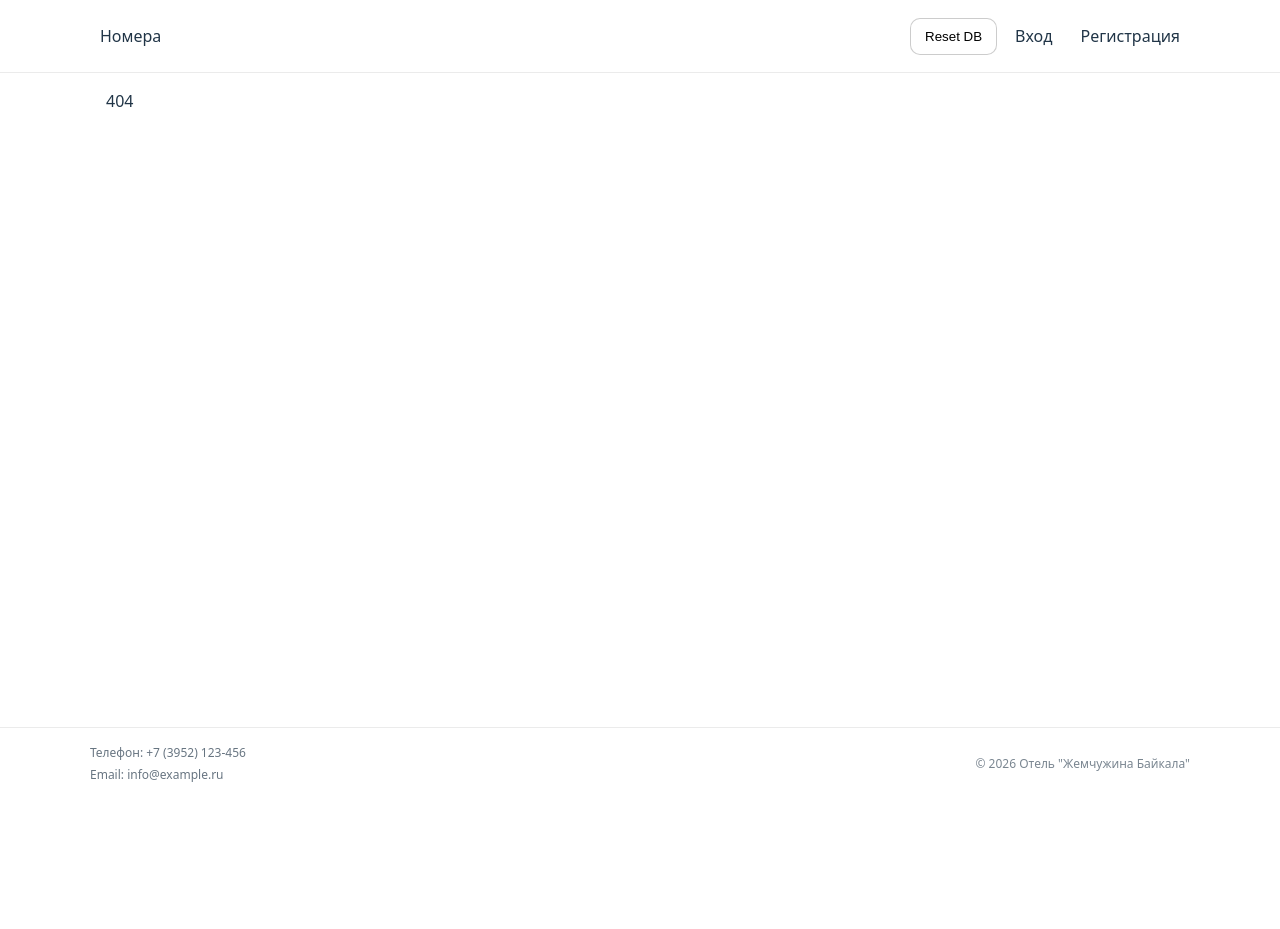
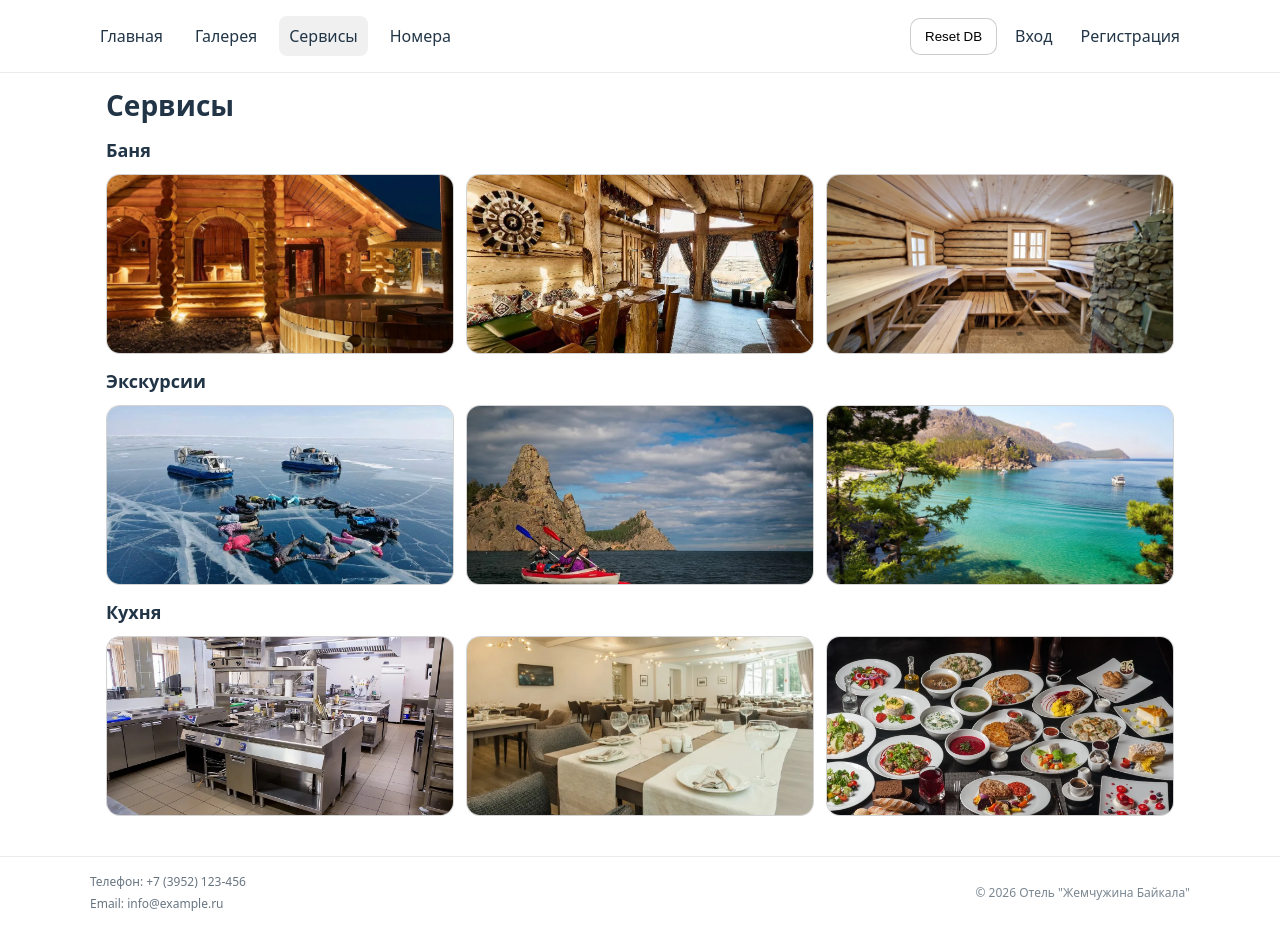
Before and after one commit to iNkyZ1/Diploma-SPA, a React app in the folder frontend/: page /services in a window 1280 px wide. Before the commit this address had no page. Before the commit the page ends 800 px from the top, so only its background shows below. Built offline with nearby package versions, Linux system fonts and the light colour scheme; the HTML template or start-up script is replaced by a standard one.

Commit message:
feat(pages): add home gallery and services pages

```diff
--- a/frontend/src/app/router/AppRouter.jsx
+++ b/frontend/src/app/router/AppRouter.jsx
@@ -10,12 +10,17 @@ import { MyBookingsPage } from '../../pages/MyBookingsPage/MyBookingsPage';
 import { AdminPage } from '../../pages/AdminPage/AdminPage';
 import { AuthLoginPage } from '../../pages/AuthLoginPage/AuthLoginPage';
 import { AuthRegisterPage } from '../../pages/AuthRegisterPage/AuthRegisterPage';
+import { HomePage } from '../../pages/HomePage/HomePage';
+import { GalleryPage } from '../../pages/GalleryPage/GalleryPage';
+import { ServicesPage } from '../../pages/ServicesPage/ServicesPage';
 
 export function AppRouter() {
 	return (
 		<Routes>
 			<Route element={<AppLayout />}>
-				<Route path="/" element={<Navigate to="/rooms" replace />} />
+				<Route path="/" element={<HomePage />} />
+				<Route path="/gallery" element={<GalleryPage />} />
+				<Route path="/services" element={<ServicesPage />} />
 
 				<Route path="/rooms" element={<RoomsListPage />} />
 				<Route path="/rooms/:id" element={<RoomDetailsPage />} />
--- /dev/null
+++ b/frontend/src/pages/GalleryPage/GalleryPage.jsx
@@ -0,0 +1,45 @@
+const gallery = Array.from(
+	{ length: 9 },
+	(_, i) => `/images/gallery/gallery${i + 1}.webp`,
+);
+
+export function GalleryPage() {
+	return (
+		<div style={{ display: 'grid', gap: 14 }}>
+			<h1>Галерея</h1>
+
+			<section
+				style={{
+					display: 'grid',
+					gridTemplateColumns: 'repeat(auto-fit, minmax(240px, 1fr))',
+					gap: 12,
+				}}
+			>
+				{gallery.map((src) => (
+					<div
+						key={src}
+						style={{
+							borderRadius: 14,
+							overflow: 'hidden',
+							border: '1px solid rgba(0,0,0,0.12)',
+							background: 'rgba(0,0,0,0.06)',
+							height: 180,
+						}}
+					>
+						<img
+							src={src}
+							alt="gallery"
+							style={{
+								width: '100%',
+								height: '100%',
+								objectFit: 'cover',
+								display: 'block',
+							}}
+							loading="lazy"
+						/>
+					</div>
+				))}
+			</section>
+		</div>
+	);
+}
--- /dev/null
+++ b/frontend/src/pages/HomePage/HomePage.jsx
@@ -0,0 +1,38 @@
+import { Link } from 'react-router-dom';
+
+export function HomePage() {
+	return (
+		<div style={{ display: 'grid', gap: 14 }}>
+			<h1>Отель “Жемчужина Байкала”</h1>
+
+			<div
+				style={{
+					height: 360,
+					borderRadius: 16,
+					overflow: 'hidden',
+					border: '1px solid rgba(0,0,0,0.12)',
+					background: 'rgba(0,0,0,0.06)',
+				}}
+			>
+				<img
+					src="/images/homepage-bg.webp"
+					alt="Hotel"
+					style={{
+						width: '100%',
+						height: '100%',
+						objectFit: 'cover',
+						display: 'block',
+					}}
+				/>
+			</div>
+
+			<div style={{ fontSize: 14, opacity: 0.85, maxWidth: 760 }}>
+				Комфортные номера, уютная атмосфера и сервис для отдыха на Байкале.
+			</div>
+
+			<Link to="/rooms" style={{ width: 'fit-content' }}>
+				<button>Перейти к номерам</button>
+			</Link>
+		</div>
+	);
+}
--- /dev/null
+++ b/frontend/src/pages/ServicesPage/ServicesPage.jsx
@@ -0,0 +1,73 @@
+const services = [
+	{
+		title: 'Баня',
+		images: [
+			'/images/services/banya1.webp',
+			'/images/services/banya2.webp',
+			'/images/services/banya3.webp',
+		],
+	},
+	{
+		title: 'Экскурсии',
+		images: [
+			'/images/services/excursion1.webp',
+			'/images/services/excursion2.webp',
+			'/images/services/excursion3.webp',
+		],
+	},
+	{
+		title: 'Кухня',
+		images: [
+			'/images/services/kitchen1.webp',
+			'/images/services/kitchen2.webp',
+			'/images/services/kitchen3.webp',
+		],
+	},
+];
+
+export function ServicesPage() {
+	return (
+		<div style={{ display: 'grid', gap: 14 }}>
+			<h1>Сервисы</h1>
+
+			{services.map((s) => (
+				<div key={s.title} style={{ display: 'grid', gap: 10 }}>
+					<h2 style={{ margin: 0, fontSize: 18 }}>{s.title}</h2>
+
+					<div
+						style={{
+							display: 'grid',
+							gridTemplateColumns: 'repeat(auto-fit, minmax(240px, 1fr))',
+							gap: 12,
+						}}
+					>
+						{s.images.map((src) => (
+							<div
+								key={src}
+								style={{
+									borderRadius: 14,
+									overflow: 'hidden',
+									border: '1px solid rgba(0,0,0,0.12)',
+									background: 'rgba(0,0,0,0.06)',
+									height: 180,
+								}}
+							>
+								<img
+									src={src}
+									alt={s.title}
+									style={{
+										width: '100%',
+										height: '100%',
+										objectFit: 'cover',
+										display: 'block',
+									}}
+									loading="lazy"
+								/>
+							</div>
+						))}
+					</div>
+				</div>
+			))}
+		</div>
+	);
+}
--- a/frontend/src/widgets/header/Header.jsx
+++ b/frontend/src/widgets/header/Header.jsx
@@ -40,6 +40,18 @@ export function Header() {
 					alignItems: 'center',
 				}}
 			>
+				<NavLink to="/" style={linkStyle}>
+					Главная
+				</NavLink>
+
+				<NavLink to="/gallery" style={linkStyle}>
+					Галерея
+				</NavLink>
+
+				<NavLink to="/services" style={linkStyle}>
+					Сервисы
+				</NavLink>
+
 				<nav style={{ display: 'flex', gap: 8, alignItems: 'center', flex: 1 }}>
 					<NavLink to="/rooms" style={linkStyle}>
 						Номера
```
